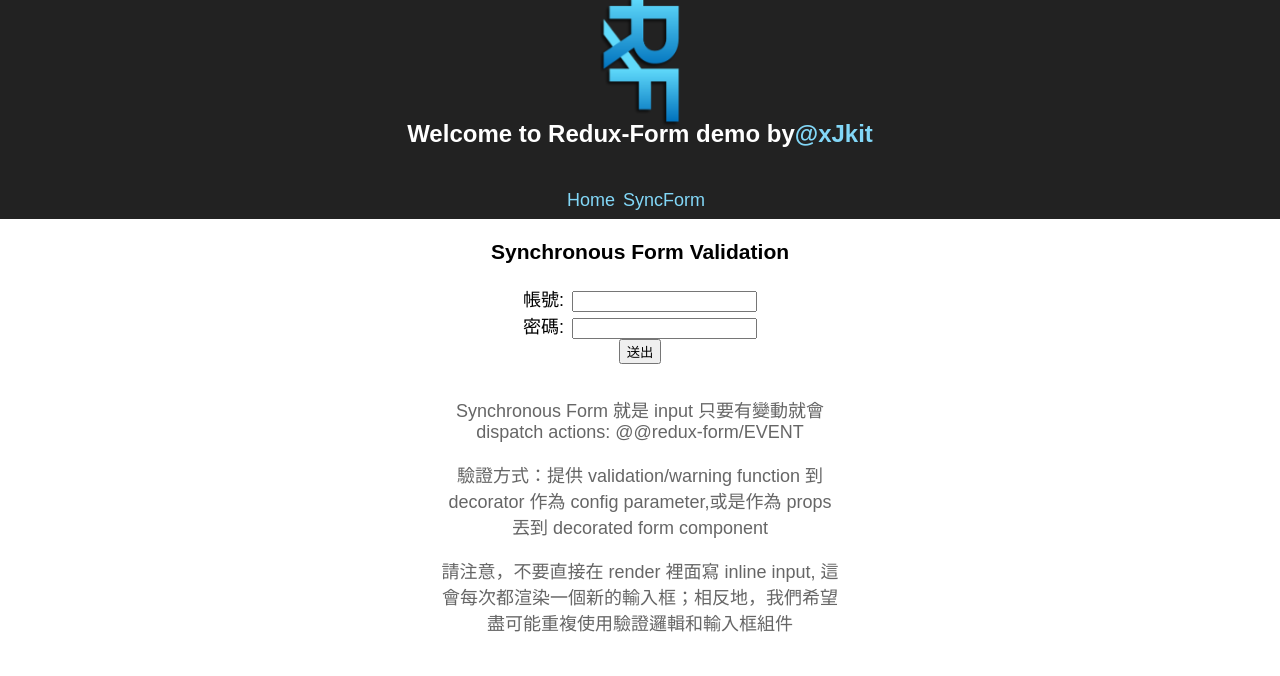
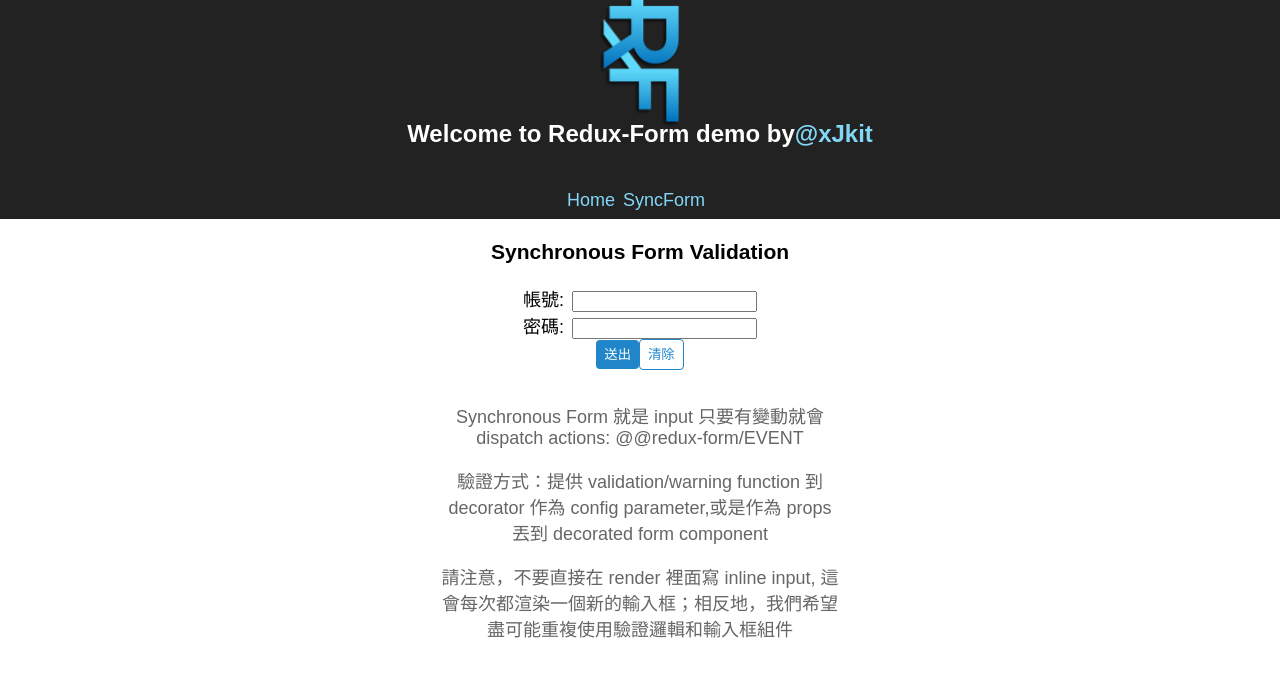
Before and after one commit to xJkit/form-validation-demo, a React (Create React App) app: page /sync-form in a window 1280 px wide. Shown: the top 676 px of the page. Built offline with nearby package versions, Linux system fonts and the light colour scheme.

Commit message:
Add styled button component and clear button

```diff
--- /dev/null
+++ b/src/components/Button.js
@@ -0,0 +1,20 @@
+import styled from 'styled-components';
+
+export default styled.button`
+  background-color: ${props => props.btnStyle === 'primary' ? '#2186C9' : 'white'};
+  color: ${props => props.btnStyle === 'primary' ? 'white' : '#2186C9'};
+  padding: 4px 8px;
+  border: ${props => props.btnStyle === 'primary' ? '0' : '1px solid #2186C9'};
+  border-radius: 4px;
+  outline: none;
+  cursor: pointer;
+  line-height: 1.6;
+
+  &:hover {
+    opacity: 0.6;
+  }
+
+  &:active {
+    opacity: 0.8;
+  }
+`;
--- a/src/components/index.js
+++ b/src/components/index.js
@@ -1,2 +1,3 @@
 export { default as Row } from './Row';
 export { default as InfoMessage } from './InfoMessage';
+export { default as Button } from './Button';
--- a/src/containers/SyncForm.js
+++ b/src/containers/SyncForm.js
@@ -1,6 +1,6 @@
 import React from 'react';
 import { connect } from 'react-redux';
-import { Row, InfoMessage } from 'components';
+import { Row, InfoMessage, Button } from 'components';
 import * as actions from 'actions';
 /**
  * Redux Form HOC
@@ -64,6 +64,7 @@ const SyncForm = (props) => {
   const {
     handleSubmit, // redux-form handleSubmit(myFunc)
     handleFormSubmitByAction,
+    reset,
    } = props;
   return (
     <div >
@@ -71,7 +72,8 @@ const SyncForm = (props) => {
       <form onSubmit={handleSubmit(mySubmit(handleFormSubmitByAction))}>
         <Field name="account" label="帳號" component={renderField} type="text" />
         <Field name="password" label="密碼" component={renderField} type="password" />
-        <button type="submit">送出</button>
+        <Button type="submit" btnStyle="primary">送出</Button>
+        <Button type="button" onClick={reset}>清除</Button>
       </form>
       <InfoMessage>
         <p>Synchronous Form 就是 input 只要有變動就會 dispatch actions: @@redux-form/EVENT</p>
```
